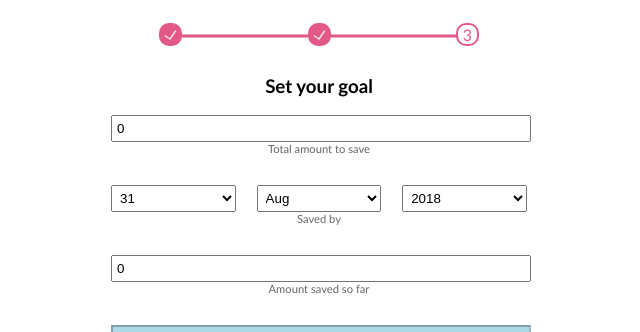
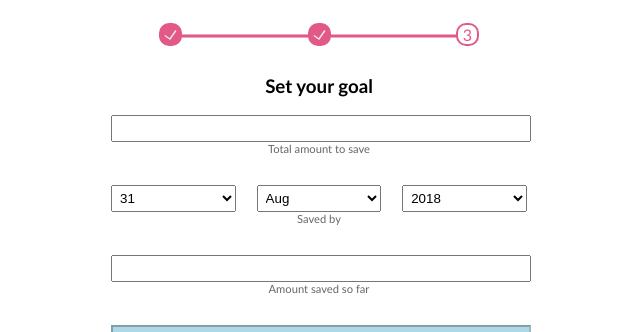
Before and after one commit to maciejk77/gg-app, a React (Create React App) app: page /goals in a window 1280 px wide. Shown: the top 332 px of the page, without its empty margins (321-961 px from the left). Built offline with nearby package versions, Linux system fonts and the light colour scheme.

Commit message:
change input type to number

```diff
--- a/src/App.js
+++ b/src/App.js
@@ -9,8 +9,8 @@ import data from "./data/data.json";
 class App extends Component {
   state = {
     data: data,
-    goal: 0,
-    saved: 0,
+    goal: "",
+    saved: "",
     date: {
       day: new Date().getDate(),
       month: new Date().getMonth(),
--- a/src/components/plan_goal.js
+++ b/src/components/plan_goal.js
@@ -51,7 +51,7 @@ const PlanGoal = ({
       <h3 className="plan-goal__title">Set your goal</h3>
       <form className="goal-form">
         <div className="goal-form__element">
-          <input type="text" value={goal} onChange={changeGoal} />
+          <input type="number" value={goal} onChange={changeGoal} />
           <label>Total amount to save</label>
         </div>
 
@@ -73,7 +73,7 @@ const PlanGoal = ({
         </div>
 
         <div className="goal-form__element">
-          <input type="text" value={saved} onChange={changeSaved} />
+          <input type="number" value={saved} onChange={changeSaved} />
           <label>Amount saved so far</label>
         </div>
 
```
